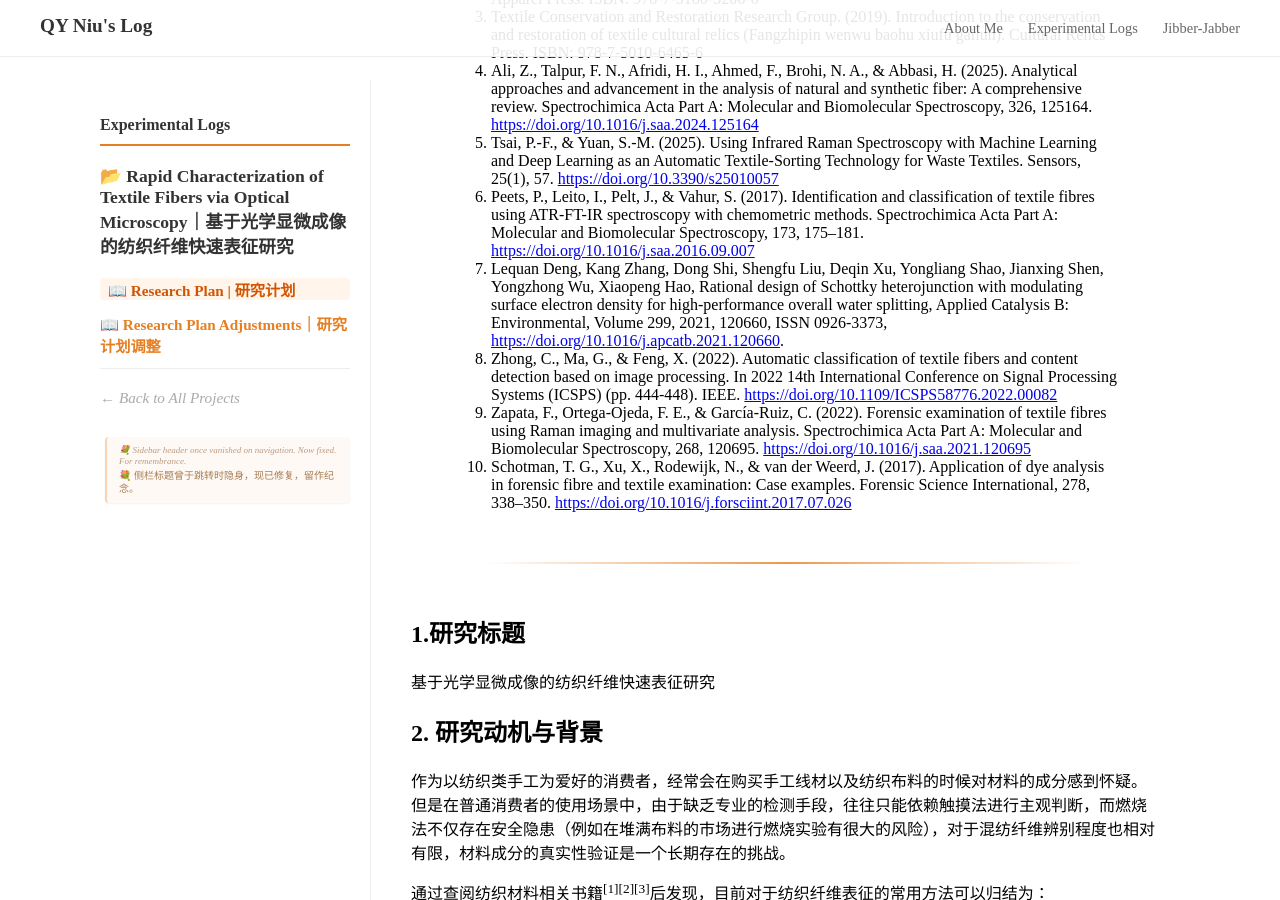
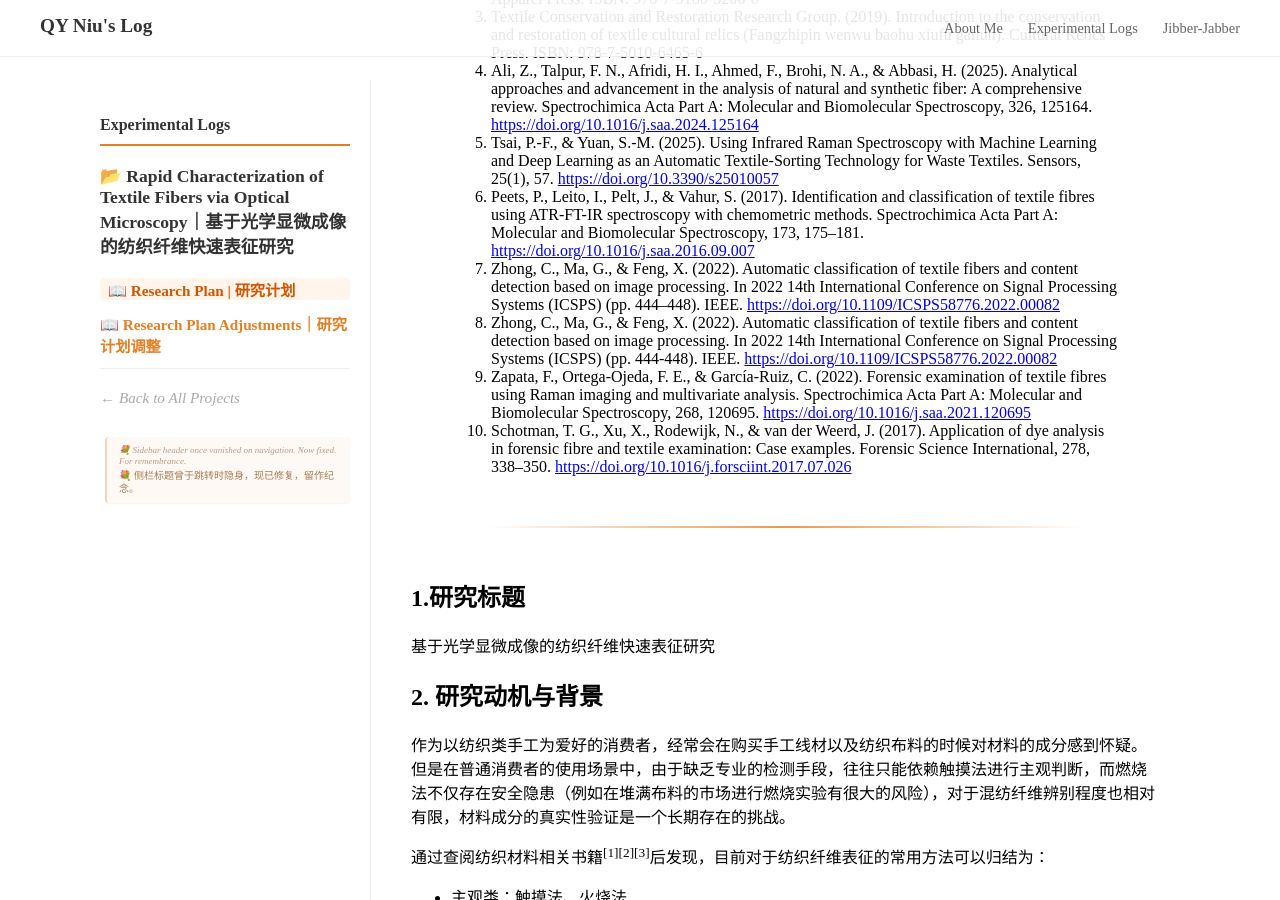
Before and after one commit to nqy-exp/nqy-exp.github.io, a Jekyll site: the page built from _projects/projectA/pa-rp.md, in a window 1280 px wide and 900 px high, scrolled down 6299 px. Built offline with Jekyll 4.4.1, drawn with Linux system fonts in a browser that asks for light colours; some of the changed text lies outside the part shown.

Commit message:
Upload pa-rp & about index
pa-rp reference 7 wrong literature upload last time huge mistake!
 about index  area change a little

```diff
--- a/_projects/projectA/pa-rp.md
+++ b/_projects/projectA/pa-rp.md
@@ -48,7 +48,7 @@ First, the collection of microscopic images of pure fibers will be conducted, fo
 
 **Phase 2: Introducing computer vision technology for auxiliary identification (exploratory phase)**
 
-To improve identification efficiency, this study intends to attempt the introduction of computer vision (CV) technology for auxiliary judgment. In the studies by L. Deng<sup class="reference">[7]</sup> and C. Zhong<sup class="reference">[8]</sup>, it can be seen that using artificial intelligence (AI) technology to assist in fiber identification can achieve an accuracy of over 85%. Due to current limitations in the completeness of literature access and computing resources, this phase will take "feasibility exploration" as its main goal, attempting to improve the precision and efficiency of identification through computer vision methods.
+To improve identification efficiency, this study intends to attempt the introduction of computer vision (CV) technology for auxiliary judgment. In the studies by Zhong, C.<sup class="reference">[7]</sup> and C. Zhong<sup class="reference">[8]</sup>, it can be seen that using artificial intelligence (AI) technology to assist in fiber identification can achieve an accuracy of over 85%. Due to current limitations in the completeness of literature access and computing resources, this phase will take "feasibility exploration" as its main goal, attempting to improve the precision and efficiency of identification through computer vision methods.
 
 **Phase 3: Experimental validation and protocol establishment**
 
@@ -196,7 +196,7 @@ As well as the challenges and technical bottlenecks to be addressed during the r
 >4. Ali, Z., Talpur, F. N., Afridi, H. I., Ahmed, F., Brohi, N. A., & Abbasi, H. (2025). Analytical approaches and advancement in the analysis of natural and synthetic fiber: A comprehensive review. Spectrochimica Acta Part A: Molecular and Biomolecular Spectroscopy, 326, 125164. [https://doi.org/10.1016/j.saa.2024.125164](https://doi.org/10.1016/j.saa.2024.125164)
 >5. Tsai, P.-F., & Yuan, S.-M. (2025). Using Infrared Raman Spectroscopy with Machine Learning and Deep Learning as an Automatic Textile-Sorting Technology for Waste Textiles. Sensors, 25(1), 57. [https://doi.org/10.3390/s25010057](https://doi.org/10.3390/s25010057)
 >6. Peets, P., Leito, I., Pelt, J., & Vahur, S. (2017). Identification and classification of textile fibres using ATR-FT-IR spectroscopy with chemometric methods. Spectrochimica Acta Part A: Molecular and Biomolecular Spectroscopy, 173, 175–181. [https://doi.org/10.1016/j.saa.2016.09.007](https://doi.org/10.1016/j.saa.2016.09.007)
->7. Lequan Deng, Kang Zhang, Dong Shi, Shengfu Liu, Deqin Xu, Yongliang Shao, Jianxing Shen, Yongzhong Wu, Xiaopeng Hao, Rational design of Schottky heterojunction with modulating surface electron density for high-performance overall water splitting, Applied Catalysis B: Environmental, Volume 299, 2021, 120660, ISSN 0926-3373, [https://doi.org/10.1016/j.apcatb.2021.120660](https://doi.org/10.1016/j.apcatb.2021.120660).
+>7. Zhong, C., Ma, G., & Feng, X. (2022). Automatic classification of textile fibers and content detection based on image processing. In 2022 14th International Conference on Signal Processing Systems (ICSPS) (pp. 444–448). IEEE. [https://doi.org/10.1109/ICSPS58776.2022.00082](https://doi.org/10.1109/ICSPS58776.2022.00082)
 >8. Zhong, C., Ma, G., & Feng, X. (2022). Automatic classification of textile fibers and content detection based on image processing. In 2022 14th International Conference on Signal Processing Systems (ICSPS) (pp. 444-448). IEEE. [https://doi.org/10.1109/ICSPS58776.2022.00082](https://doi.org/10.1109/ICSPS58776.2022.00082)
 >9. Zapata, F., Ortega-Ojeda, F. E., & García-Ruiz, C. (2022). Forensic examination of textile fibres using Raman imaging and multivariate analysis. Spectrochimica Acta Part A: Molecular and Biomolecular Spectroscopy, 268, 120695. [https://doi.org/10.1016/j.saa.2021.120695](https://doi.org/10.1016/j.saa.2021.120695)
 >10. Schotman, T. G., Xu, X., Rodewijk, N., & van der Weerd, J. (2017). Application of dye analysis in forensic fibre and textile examination: Case examples. Forensic Science International, 278, 338–350. [https://doi.org/10.1016/j.forsciint.2017.07.026](https://doi.org/10.1016/j.forsciint.2017.07.026)
@@ -244,7 +244,7 @@ As well as the challenges and technical bottlenecks to be addressed during the r
 
 **第二阶段：引入计算机视觉技术进行辅助识别（探索性阶段）**
 
-为了提高鉴别的效率，本研究拟尝试引入计算机视觉 (CV) 技术进行辅助判断。在L. Deng<sup class="reference">[7]</sup>以及C.Zhong<sup class="reference">[8]</sup>的研究中可以看到，利用人工智能（AI）技术辅助进行纤维辨别的准确率可达到 85% 以上。由于目前受限于文献获取的完整度以及计算资源的限制，本阶段将以“可行性探索”为主要目标，尝试通过计算机视觉手段提升识别的精确程度以及效率。
+为了提高鉴别的效率，本研究拟尝试引入计算机视觉 (CV) 技术进行辅助判断。在Zhong, C.<sup class="reference">[7]</sup>以及C.Zhong<sup class="reference">[8]</sup>的研究中可以看到，利用人工智能（AI）技术辅助进行纤维辨别的准确率可达到 85% 以上。由于目前受限于文献获取的完整度以及计算资源的限制，本阶段将以“可行性探索”为主要目标，尝试通过计算机视觉手段提升识别的精确程度以及效率。
 
 **第三阶段：实验验证与方案建立**
 
```
Also changed, not shown: about/index.md (+2 -2 lines).
